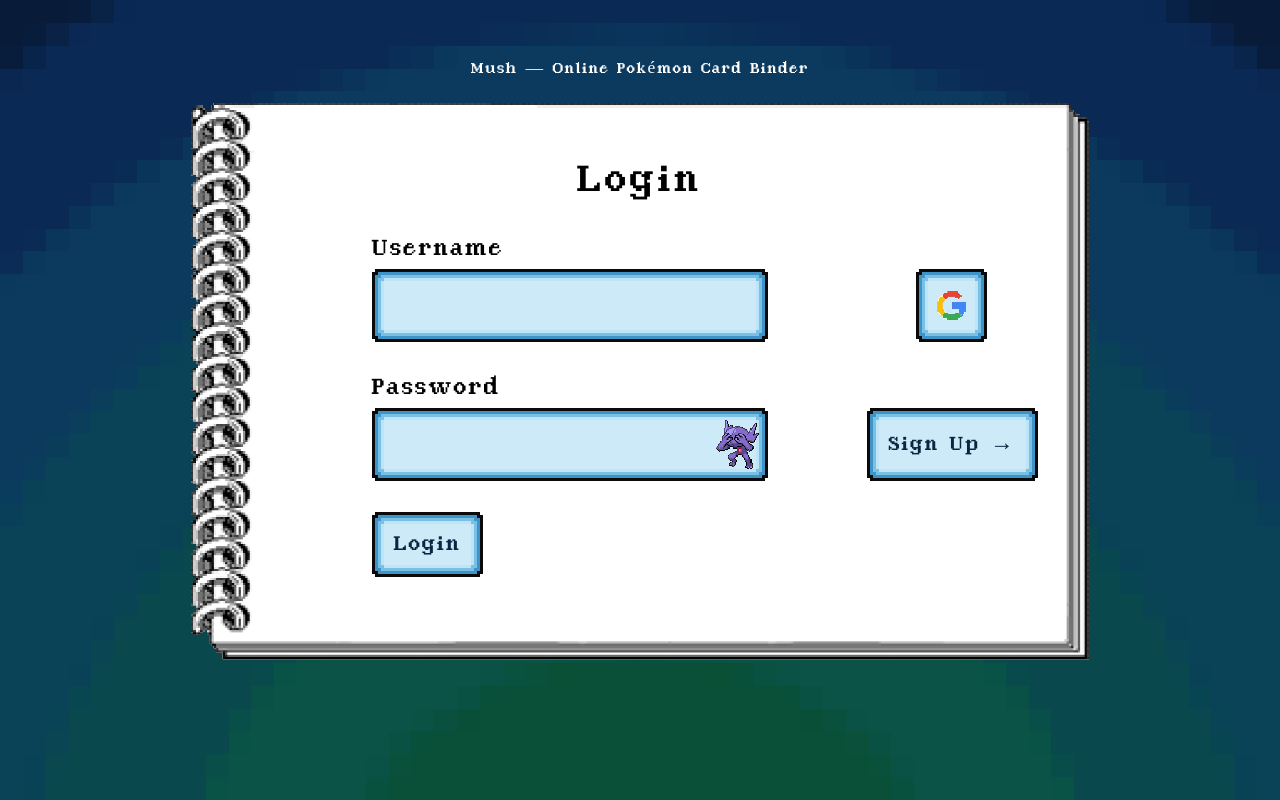
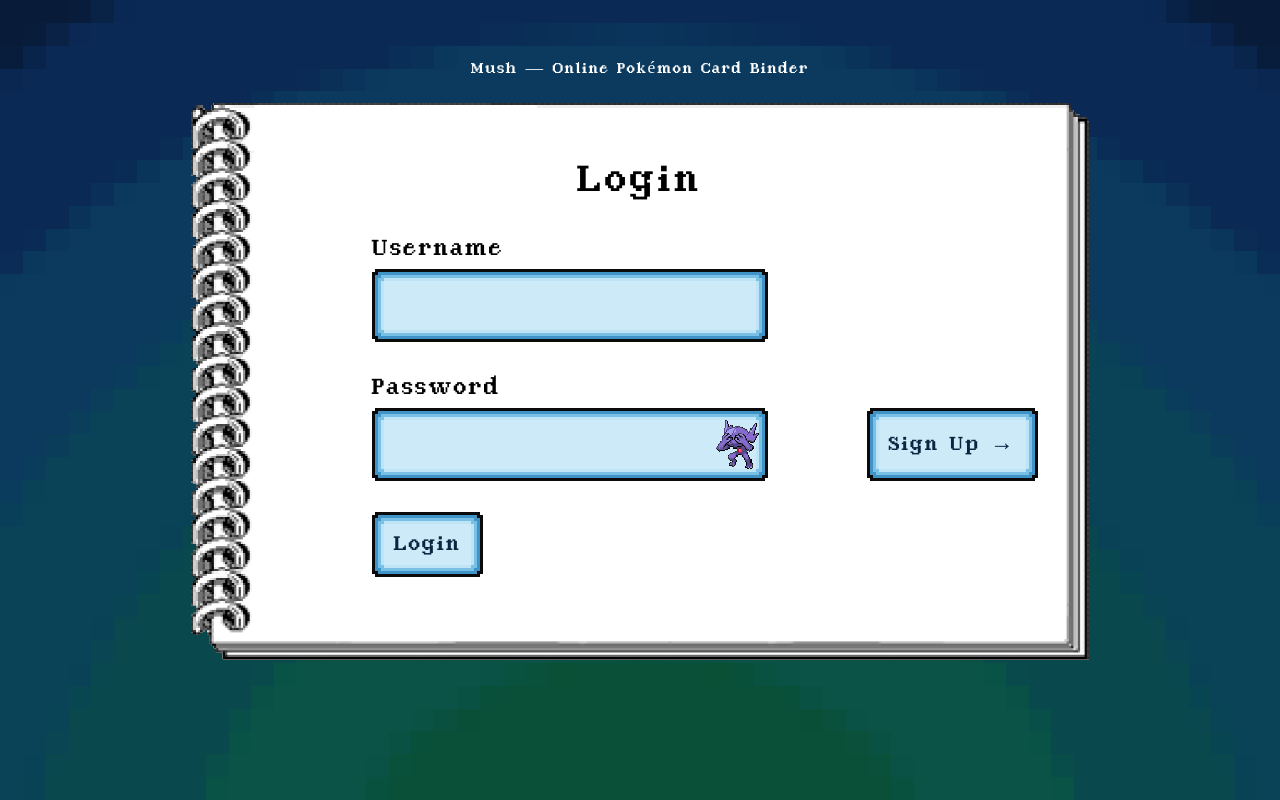
Before and after one commit to BigBoiToasty/Mush, a React (Vite) app: page / in a window 1280 px wide. Built offline with nearby package versions, Linux system fonts and the light colour scheme; no server answers.

Commit message:
Hide the Google sign-in button until Google OAuth is set up

```diff
--- a/src/LoginCard.jsx
+++ b/src/LoginCard.jsx
@@ -15,6 +15,11 @@
 // ratio; inner elements use percentages + cqw so the whole thing scales as one.
 // ALL tweakable values live in theme.js — edit there.
 const t = theme
+
+// Google sign-in is off on the self-hosted Supabase until a Google OAuth
+// client is set up; the button stays hidden until then. Set
+// VITE_GOOGLE_SIGNIN=true in .env.production (and rebuild) to show it.
+const GOOGLE_SIGNIN = import.meta.env.VITE_GOOGLE_SIGNIN === 'true'
 
 // Shared pixel-frame look for inputs and buttons.
 const frameBox = pixelFrame(t.frame.width)
@@ -138,7 +143,7 @@
         className="absolute"
       />
       {/* Google sign-in — login only, right of the username field */}
-      {!isSignup && (
+      {!isSignup && GOOGLE_SIGNIN && (
         <button type="button" onClick={onGoogleLogin} disabled={loading} style={btnStyle(t.layout.buttons.google)} className={btnCls}>
           <img
             src={googleG}
```
